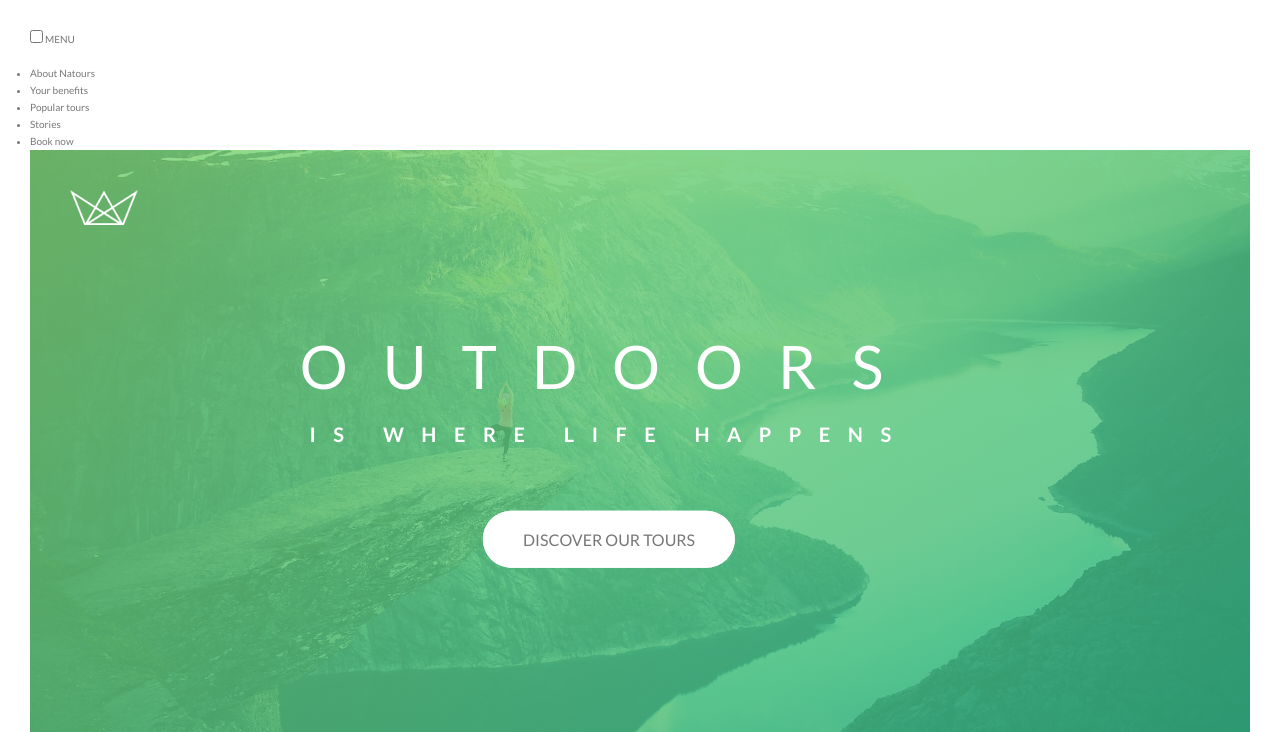
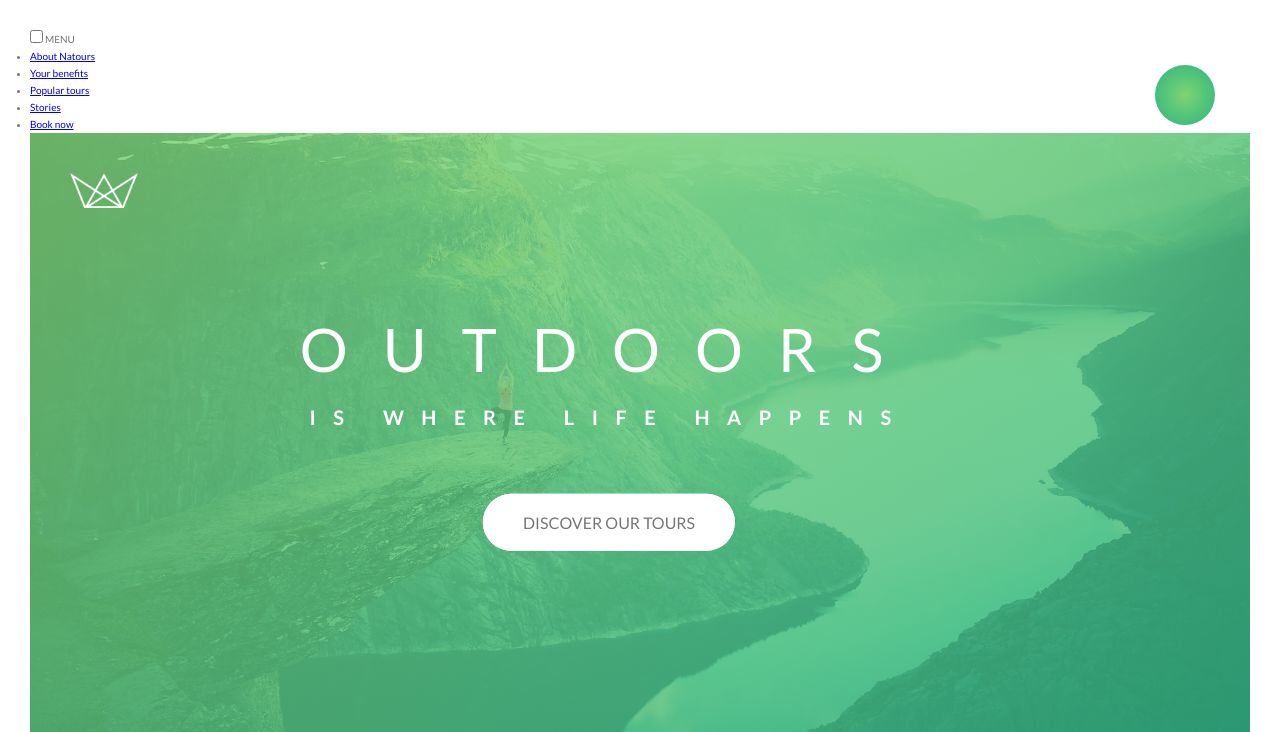
Before and after one commit to aguado-romina/Natours, a website: page index.html in a window 1280 px wide. Shown: the top 732 px of the page. Drawn offline with Linux system fonts and the light colour scheme.

Commit message:
building navigation

```diff
--- a/index.html
+++ b/index.html
@@ -24,15 +24,15 @@
 
       <div class="navigation__background">&nbsp;</div>
 
-<nav class="navigation__nav">
-  <ul class="navigation__list">
-    <li class="navigation__item"><a href="#" class="navigation__link"></a>About Natours</li>
-    <li class="navigation__item"><a href="#" class="navigation__link"></a>Your benefits</li>
-    <li class="navigation__item"><a href="#" class="navigation__link"></a>Popular tours</li>
-    <li class="navigation__item"><a href="#" class="navigation__link"></a>Stories</li>
-    <li class="navigation__item"><a href="#" class="navigation__link"></a>Book now</li>
-  </ul>
-</nav>
+          <nav class="navigation__nav">
+            <ul class="navigation__list">
+              <li class="navigation__item"><a href="#" class="navigation__link">About Natours</a></li>
+              <li class="navigation__item"><a href="#" class="navigation__link">Your benefits </a></li>
+              <li class="navigation__item"><a href="#" class="navigation__link">Popular tours</a></li>
+              <li class="navigation__item"><a href="#" class="navigation__link">Stories</a></li>
+              <li class="navigation__item"><a href="#" class="navigation__link">Book now</a></li>
+            </ul>
+          </nav>
 
     </div>
 
--- a/sass/layout/_navigation.scss
+++ b/sass/layout/_navigation.scss
@@ -1,2 +1,30 @@
-.navigation__background {
+.navigation {
+  &__checkbox {
+  }
+
+  &__button {
+  }
+
+  &__background {
+    height: 6rem;
+    width: 6rem;
+    border-radius: 50%;
+    position: fixed;
+    top: 6.5rem;
+    right: 6.5rem;
+    background-image: radial-gradient(
+      $color-primary-light,
+      $color-primary-dark
+    );
+  }
+
+  &__nav {
+  }
+  &__list {
+  }
+  &__item {
+  }
+
+  &__link {
+  }
 }
```
Also changed, not shown: css/style.css.
